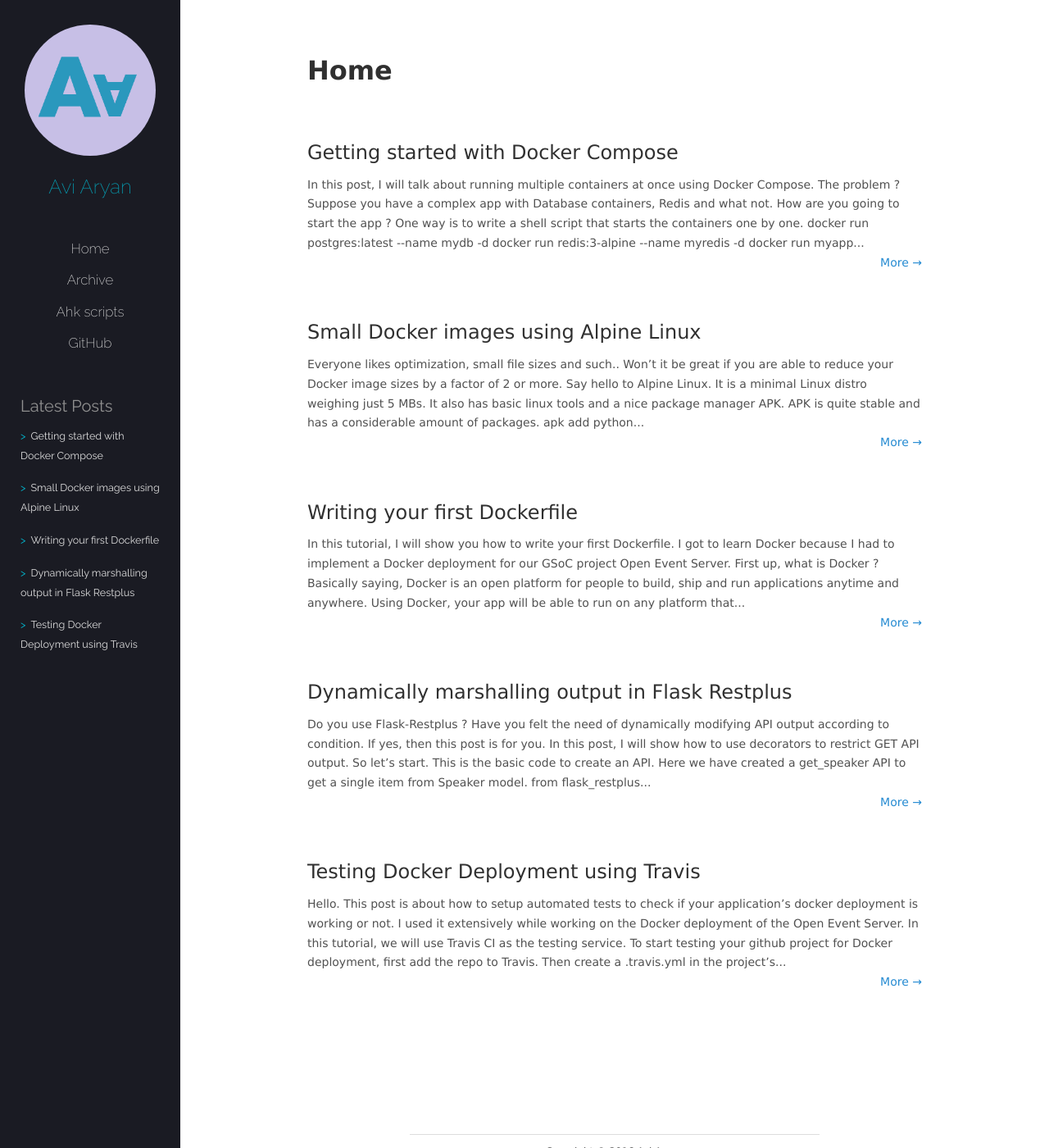
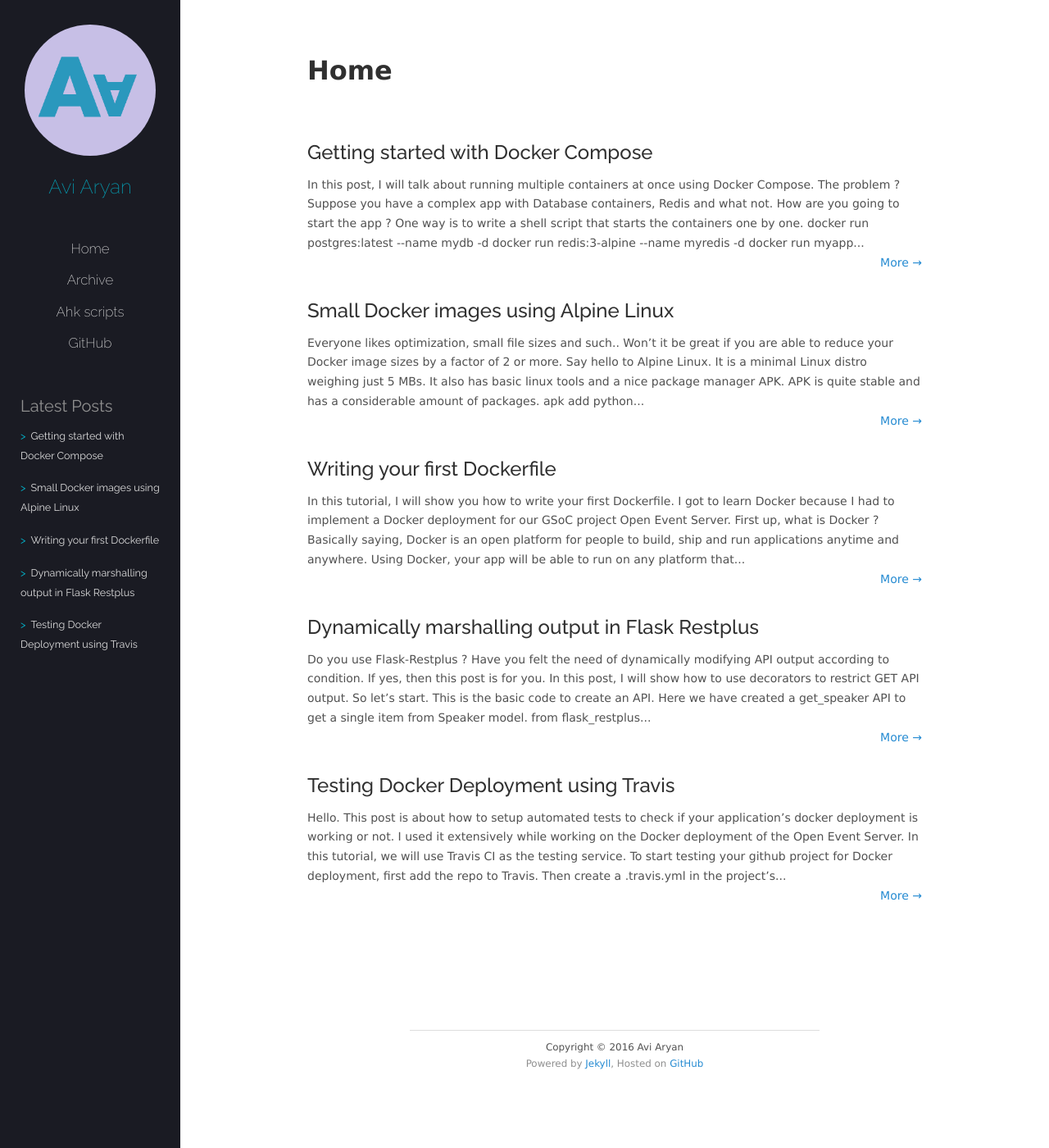
Before and after one commit to aviaryan/aviaryan.github.com-retired-2018, a Jekyll site: the page built from index.html, in a window 1280 px wide and 1400 px high. Shown: the whole window at 82% size. Built offline with Jekyll 4.4.1, drawn with Linux system fonts in a browser that asks for light colours.

Commit message:
Fixed structure of blog post list

```diff
--- a/_layouts/default.html
+++ b/_layouts/default.html
@@ -28,7 +28,7 @@
 
   <!-- fonts -->
   <link href='https://fonts.googleapis.com/css?family=Anonymous+Pro:700,400' rel='stylesheet' type='text/css'>
-  <link href="https://fonts.googleapis.com/css?family=Raleway:200,400" rel="stylesheet">
+  <link href="https://fonts.googleapis.com/css?family=Raleway:200,400,500" rel="stylesheet">
 
   <!-- stylesheets -->
   <link rel="alternate" type="application/atom+xml" href="http://feeds.feedburner.com/aviaryan" title="RSS feed" />
--- a/assets/css/style.css
+++ b/assets/css/style.css
@@ -484,6 +484,18 @@ img.center {
 	padding: 0;
 }
 
+.post-item{
+	margin-bottom: 50px;
+}
+
+.post-title{
+	font-family: 'Raleway', sans-serif;
+	font-weight: 500;
+}
+.post-list .post-content {
+	font-size: 14px;
+}
+
 /** Very Custom settings **/
 
 
--- a/index.html
+++ b/index.html
@@ -4,9 +4,14 @@ title: Home
 nod: 1
 ---
 
-{% for post in site.posts limit:5%}
-    <h1>{{ post.title }}</h1>
-    {{ post.content | strip_html | truncatewords: 70 }}
-    <br><span style="float: right"><a href="{{ post.url }}">More &rarr;</a></span>
-<br><br><br>
-{% endfor %}
+<div class="post-list">
+    {% for post in site.posts limit:5%}
+    <div class="post-item">
+        <h1 class="post-title">{{ post.title }}</h1>
+        <div class="post-content">
+            {{ post.content | strip_html | truncatewords: 70 }}
+        </div>
+        <span style="float: right"><a href="{{ post.url }}">More &rarr;</a></span>
+    </div>
+    {% endfor %}
+</div>
```
